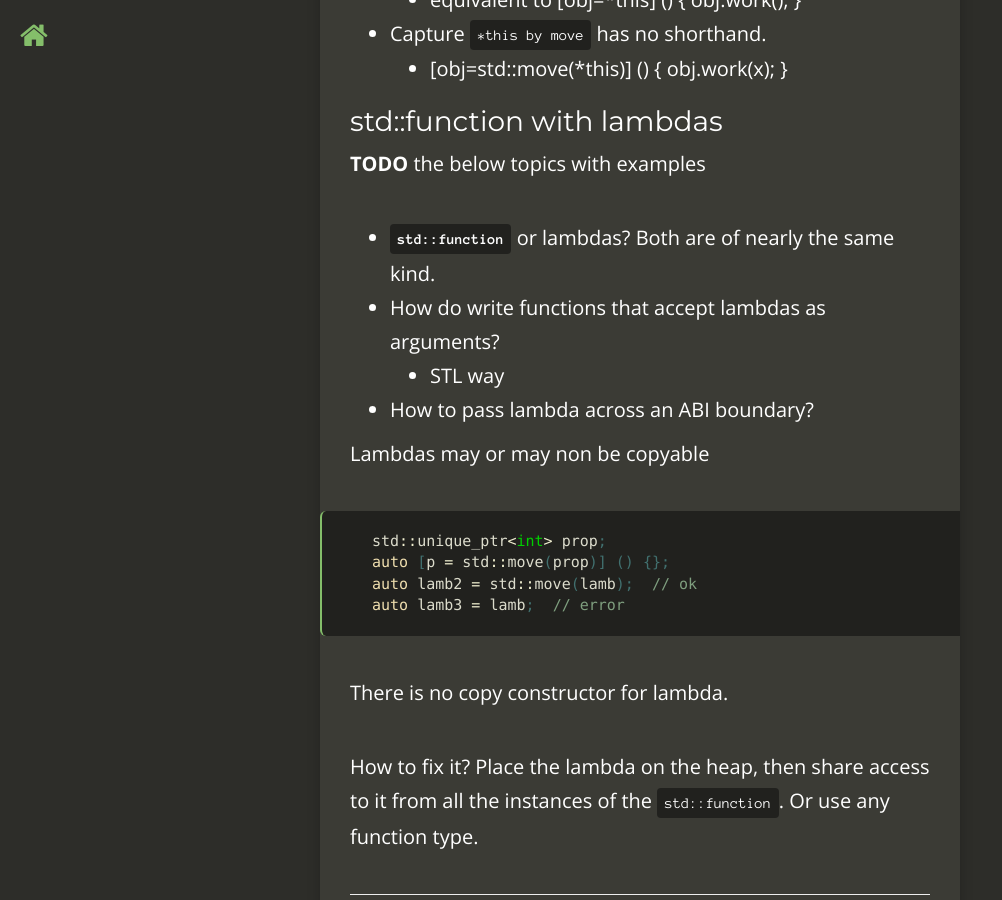
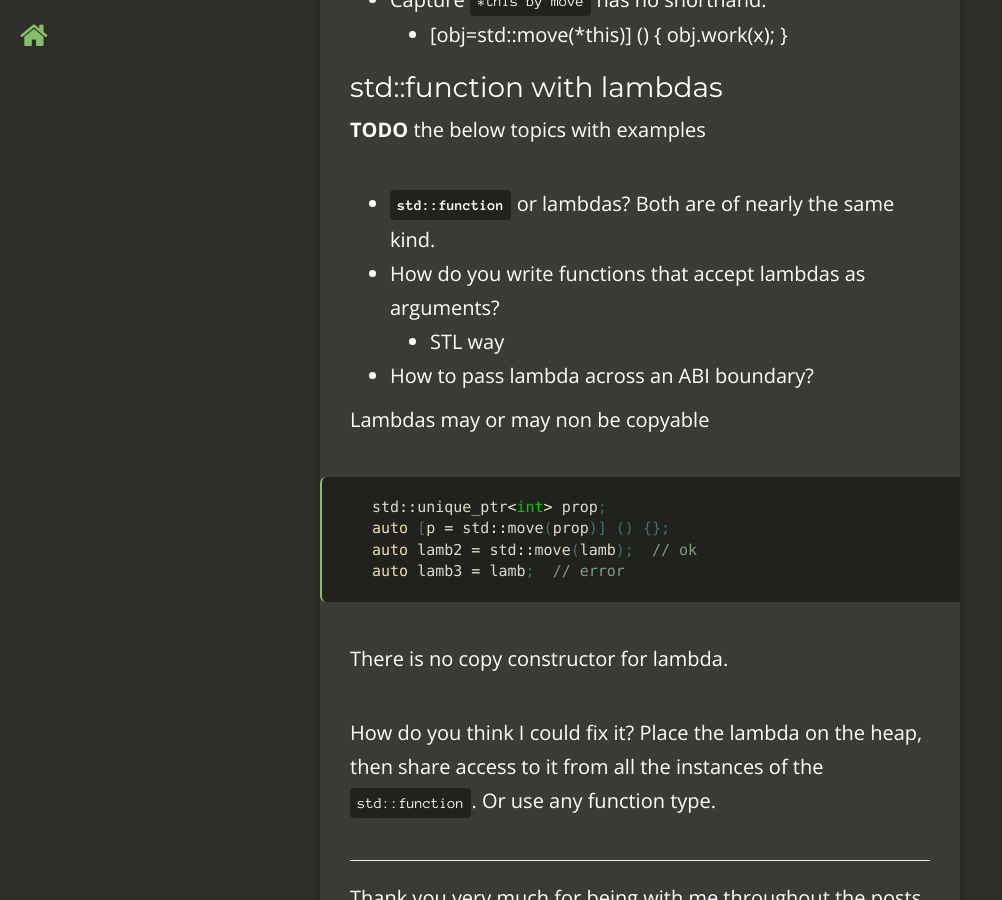
Before and after one commit to khushi-411/khushi-411.github.io, a Jekyll site: the page built from _posts/2023-06-27-cpp_lambdas.md, in a window 1280 px wide and 900 px high, scrolled down 10770 px. Shown: the whole window, without its empty margins (0-1002 px from the left). Built offline with Jekyll 4.4.1, drawn with Linux system fonts in a browser that asks for light colours; nearby versions of some CDN libraries; comment, search, counter and statistics services are not loaded; some of the changed text lies outside the part shown.

Commit message:
nitpick: minor edits

````diff
--- a/_posts/2023-06-27-cpp_lambdas.md
+++ b/_posts/2023-06-27-cpp_lambdas.md
@@ -315,7 +315,7 @@
     }
 };
 ```
-If `this` here means the lambda object, we wouldn't be able to compile.
+If `this` here means the lambda object, we couldn't compile it.
 We can capture `this` in lambdas in the following ways:
 - [=] () { this->work(); }
 - [this] () { this->work(); }
@@ -331,7 +331,7 @@
 
 **TODO** the below topics with examples
 - **`std::function`** or lambdas? Both are of nearly the same kind.
-- How do write functions that accept lambdas as arguments?
+- How do you write functions that accept lambdas as arguments?
   - STL way
 - How to pass lambda across an ABI boundary?
 
@@ -344,7 +344,7 @@
 ```
 There is no copy constructor for lambda.
 
-How to fix it? Place the lambda on the heap, then share
+How do you think I could fix it? Place the lambda on the heap, then share
 access to it from all the instances of the `std::function`.
 Or use any function type.
 
````
Also changed, not shown: other parts of _posts/2023-06-27-cpp_lambdas.md (+1 -1 lines).
